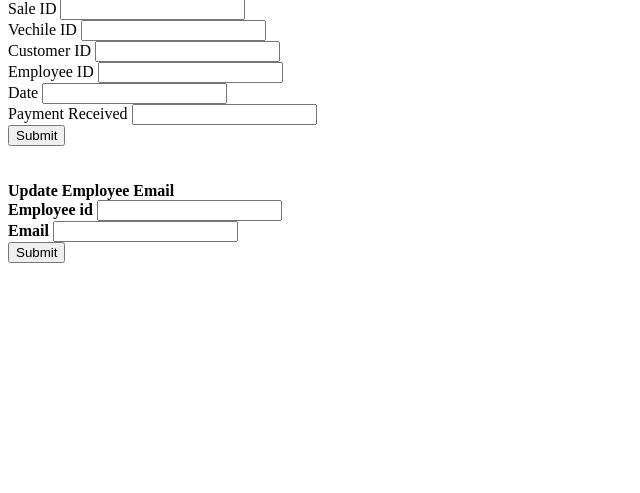
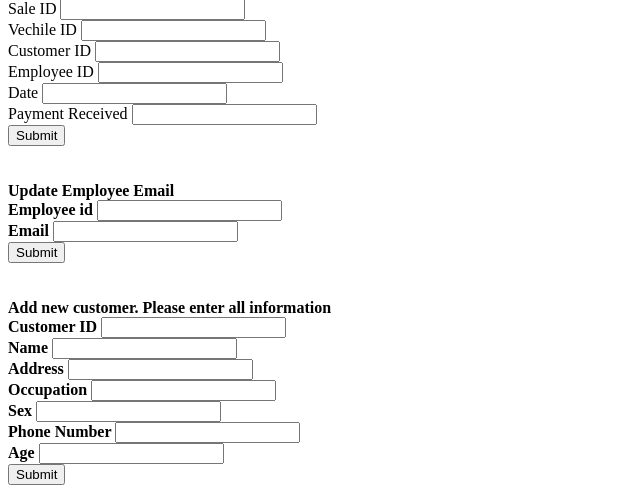
Before and after one commit to clarissaudrey/car-database, a PHP site: page /IT.php in a window 1280 px wide. Shown: the part 420-913 px from the top of the page, without its empty margins (0-640 px from the left). Before the commit the page ends 683 px from the top, so only its background shows below. Run offline with PHP 8.4, Linux system fonts and the light colour scheme.

Commit message:
Add files via upload

```diff
--- a/TrueFinal/IT.php
+++ b/TrueFinal/IT.php
@@ -71,5 +71,25 @@ Options: <select name='option'>
         <input type="submit" value="Submit">
     </form>
 
+<br>    </br>
+<b>Add new customer. Please enter all information</b>
+	<form action="InsertCustomer.php" method="POST">
+		<label for=cid>Customer ID</label>
+        <input type="number" name="cid" id="cid"><br/>
+		<label for=name>Name</label>
+        <input type="text" name="name" id="name"><br/>
+        <label for=addr>Address</label>
+        <input type="text" name="addr" id="addr"><br/>
+        <label for=occ>Occupation</label>
+        <input type="text" name="occ" id="occ"><br/>
+        <label for=sex>Sex</label>
+        <input type="text" name="sex" id="sex"><br/>
+		<label for=phone>Phone Number</label>
+        <input type="text" name="phone" id="phone"><br/>
+		<label for=age>Age</label>
+        <input type="number" name="age" id="age"><br/>
+		<input type="submit" value="Submit">
+	</form>
+
 </body>
 </html>
```
